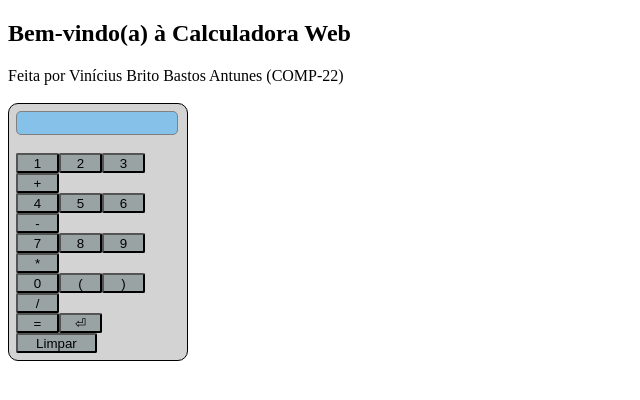
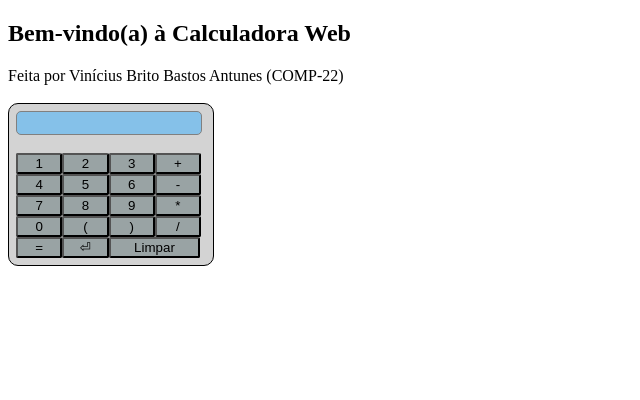
Before and after one commit to ViniBrito/CES-26-Lista-6, a React app: page / in a window 1280 px wide. Shown: the whole page, without its empty margins (0-640 px from the left). Built offline with nearby package versions, Linux system fonts and the light colour scheme.

Commit message:
Ajustando display

```diff
--- a/src/Calculator.js
+++ b/src/Calculator.js
@@ -56,7 +56,7 @@ class Calculator extends Component{
 		return(
 			<div id="calculator">
 				<div id="display">
-					{this.props.expr.slice(-18)}
+					{this.props.expr.slice(-21)}
 				</div><br/>
 				<button onClick = {this.props.num1}>1</button>
 				<button onClick = {this.props.num2}>2</button>
@@ -77,7 +77,7 @@ class Calculator extends Component{
 				<button onClick = {this.props.res}>=</button>
 				<button charset="utf-8" onClick = {this.props.del}>⏎</button>
 				<button style={{
-					width: "49.2%",
+					width: "48.5%",
 				}} onClick = {this.props.clr}>Limpar</button>
 			</div>
 		);
--- a/src/styles.css
+++ b/src/styles.css
@@ -1,6 +1,6 @@
 button{
-   width: 43px;
-   height: 20px;
+   width: 24.4%;
+   height: 21px;
    background-color: #99a3a4;
    border-radius: 2px;
    outline: none;
@@ -16,11 +16,10 @@ button:active{
 
 #calculator{
    border: 1.5px solid black;
-   width: 13%;
+   width: 15%;
    background-color: lightgrey;
    border-radius: 10px;
    padding: 7px;
-   display:inline-block;
 }
 
 #display{
```
